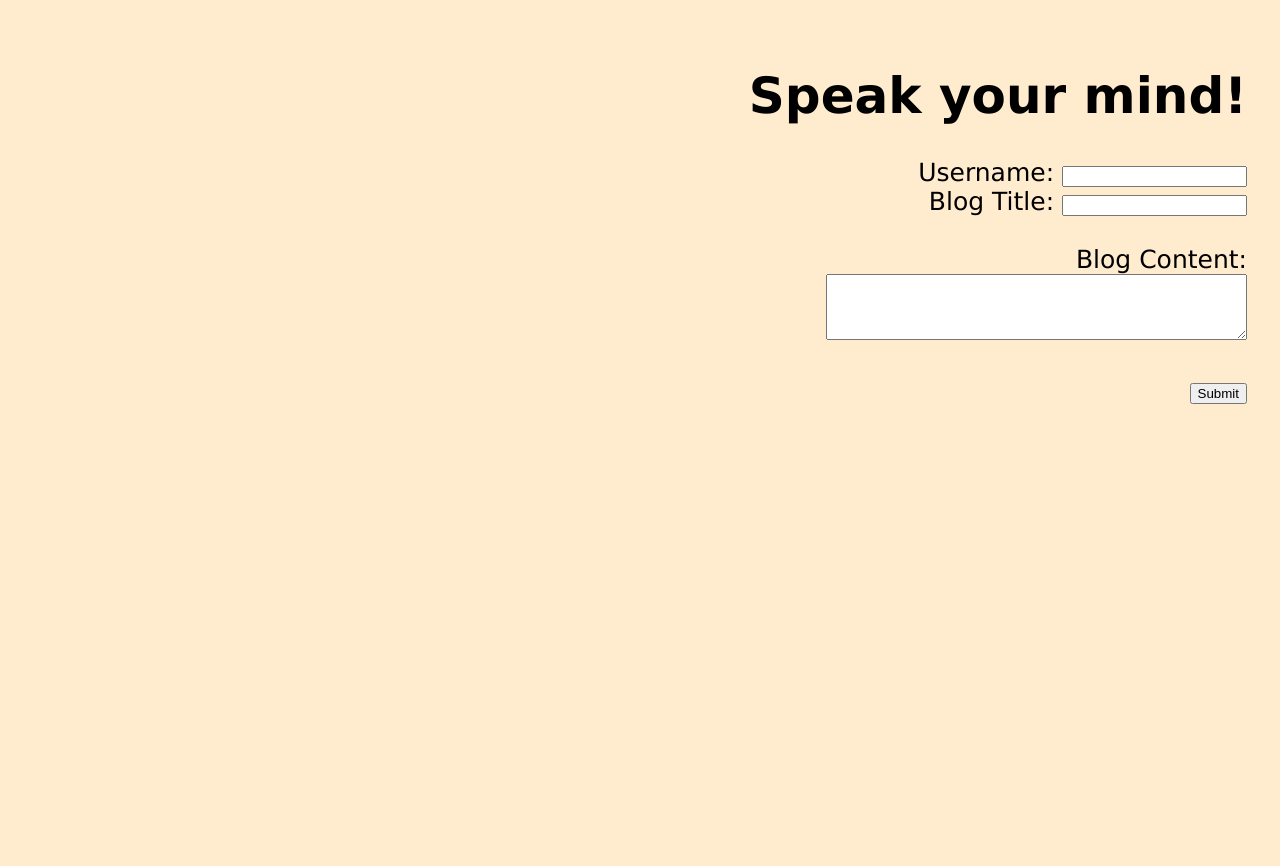
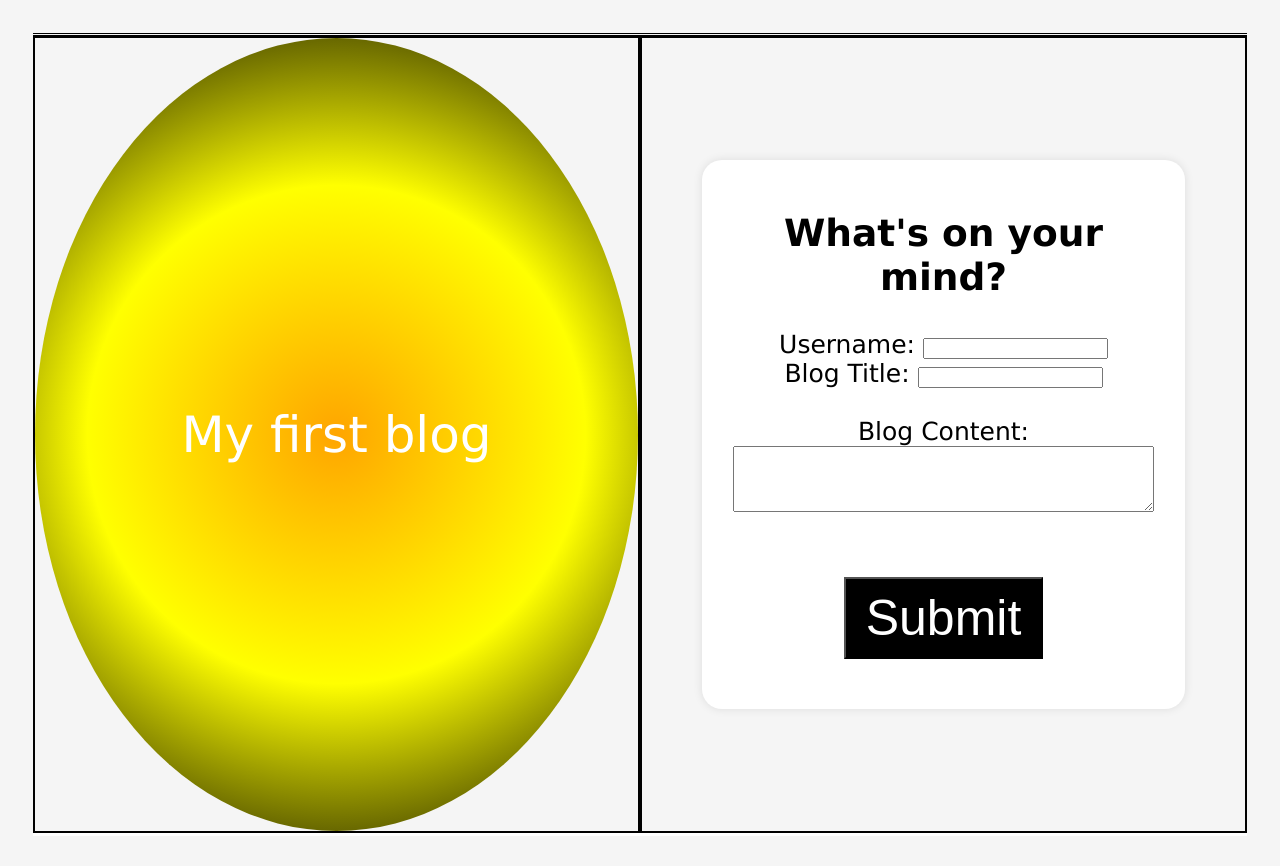
Before and after one commit to cococnde/personal-blog, a plain HTML site: page index.html in a window 1280 px wide. Before the commit the page ends 800 px from the top, so only its background shows below. Drawn offline with Linux system fonts and the light colour scheme.

```diff
--- a/assets/css/blog.css
+++ b/assets/css/blog.css
@@ -4,3 +4,14 @@ body.dark-mode {
     background-color: #2b2b2b;
     color:#0e0e0e;
 }
+
+#blogContent {
+    display: flex;
+    flex-wrap: wrap;
+    justify-content: space-between;
+}
+
+.blogData {
+    flex: 0 0 calc(50% - 10px)
+
+}
--- a/assets/css/js/form.js
+++ b/assets/css/js/form.js
@@ -1,7 +1,7 @@
 //Handle form submission & local storage
-const blogData = JSON.parse(localStorage.getItem('blogData')) || [];
+const blogContent = JSON.parse(localStorage.getItem('blogContent')) || [];
 
-document.getElementById('blogForm').addEventListener('submit', function(event) {
+document.getElementById('blogContent').addEventListener('submit', function(event) {
     event.preventDefault();
 
     var username= document.getElementById('username').value;
@@ -14,7 +14,7 @@ document.getElementById('blogForm').addEventListener('submit', function(event) {
         alert('All fields are required!');
     }
     //push the new post to the blogData array
-    blogData.push(blogPost);
+    blogContent.push(blogPost);
 
     //store blog post in localStorage
     localStorage.setItem('blogPost', JSON.stringify(blogPost));
--- a/assets/css/styles.css
+++ b/assets/css/styles.css
@@ -6,13 +6,86 @@
 
 body {
     padding: 25px;
-    background-color: blanchedalmond;
+    background-color: whitesmoke;
     color: black;
     font-size: 25px;
     font-family: 'Lucida Sans', 'Lucida Sans Regular', 'Lucida Grande', 'Lucida Sans Unicode', Geneva, Verdana, sans-serif;
-    text-align: right;
+
+}
+.container {
+    display: flex;
+    height: 100vh;
+    border-top: 3px double black;
+    box-shadow: 0 3px 0 white;
 }
 
-h1 {
-    text-align: right;
+.left-side {
+    flex: 50%;
+    display: flex;
+    justify-content: center;
+    align-items: center;
+    background-color: whitesmoke;
+    border: 2px double black;
+    box-shadow: 0 3px 0 white;
+
 }
+.circle {
+    display:flex;
+    justify-content: center;
+    align-items: center;
+    width: 100%;
+    height: 100%;
+    border-radius: 50%;
+    background:radial-gradient(circle, orange, yellow, black);
+    color:white;
+    font-size: 20px;
+    text-align: center;
+    font-size: 50px;
+
+}
+
+.right-side {
+    flex: 50%;
+    display: flex;
+    justify-content: center;
+    align-items: center;
+    background-color: whitesmoke;
+    border: 2px double black;
+}
+
+h2, h3 {
+    text-align: center;
+}
+
+button {
+    background-color: black;
+    color: white;
+    cursor: pointer;
+    font-size: 50px;
+    max-width: 255px;
+    padding: 10px 20px;
+    text-align: center;
+    transition-duration: 0.15s;
+    transition-property: background-color;
+    transition-timing-function: linear;
+    margin: 0.6em auto;
+    display: block;
+
+
+}
+
+
+label {
+    color: black;
+}
+
+.card {
+    display: block;
+    margin: 50px;
+    padding: 20px;
+    width: 80%;
+    background-color: white;
+    border-radius: 20px;
+    box-shadow: 0 0 10px rgba(0, 0, 0, 0.1);
+    text-align: center;
+}
--- a/index.html
+++ b/index.html
@@ -2,15 +2,25 @@
 <html lang="en">
     <head>
         <meta charset="UTF-8"/>
-        <meta name = "viewport" content="width-device-width, initial-scale=1.0"
+        <meta name = "viewport" content="width-device-width, initial-scale=1.0" />
         <meta http-equiv="X-UA-Compatible" content="ie-edge"/>
         <link rel ="stylesheet" href= "./assets/css/styles.css" />
         <title>Personal Blog </title>
     </head>
     <body>
 <!--create input fields for username, blog title, and blog content -->
-   <h1> Speak your mind! </h1>
-   <form id="blogForm">
+<div class = "container">
+    <div class = "left-side">
+        <div class="circle">
+            <p> My first blog </p>
+    </div>
+</div>
+
+
+<div class="right-side">
+    <div class = "card">
+        <h2> What's on your mind? </h2>
+        <form id="blogContent">
             <label for="username"> Username: </label>
             <input type= "text" id= "username" name="username" required<br><br>
 
@@ -23,10 +33,11 @@
             <button type="submit">Submit</button>
 
         </form>
+    </div>
+</div>
+</div>
 
 <script src= "./assets\css/js/form.js"></script>
 
-
-
 </body>
 </html>
```
Also changed, not shown: assets/css/js/blog.js (+6 -33 lines), blog.html (+13 -5 lines). Lines whose indentation alone changed are shown as unchanged.
